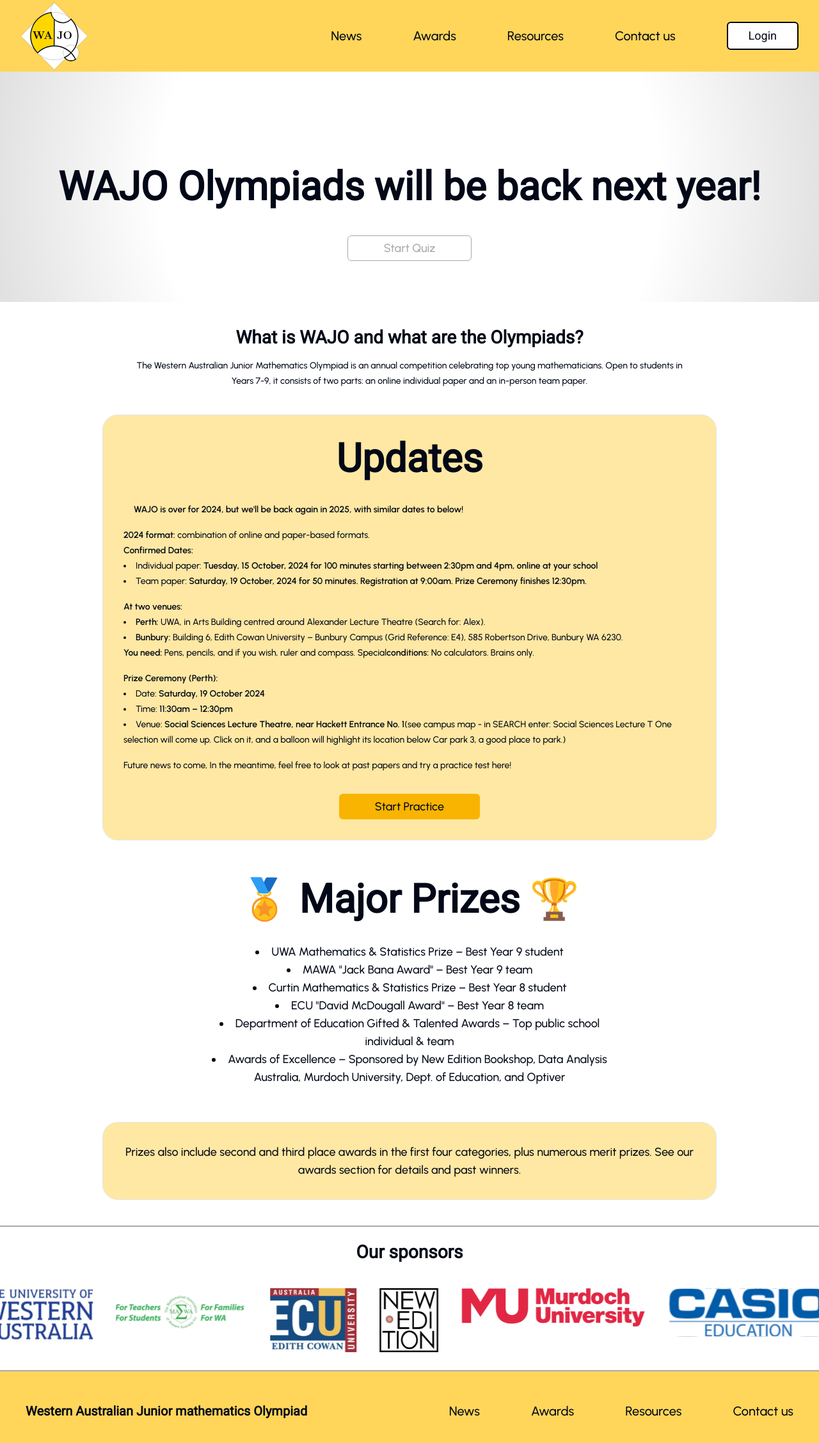
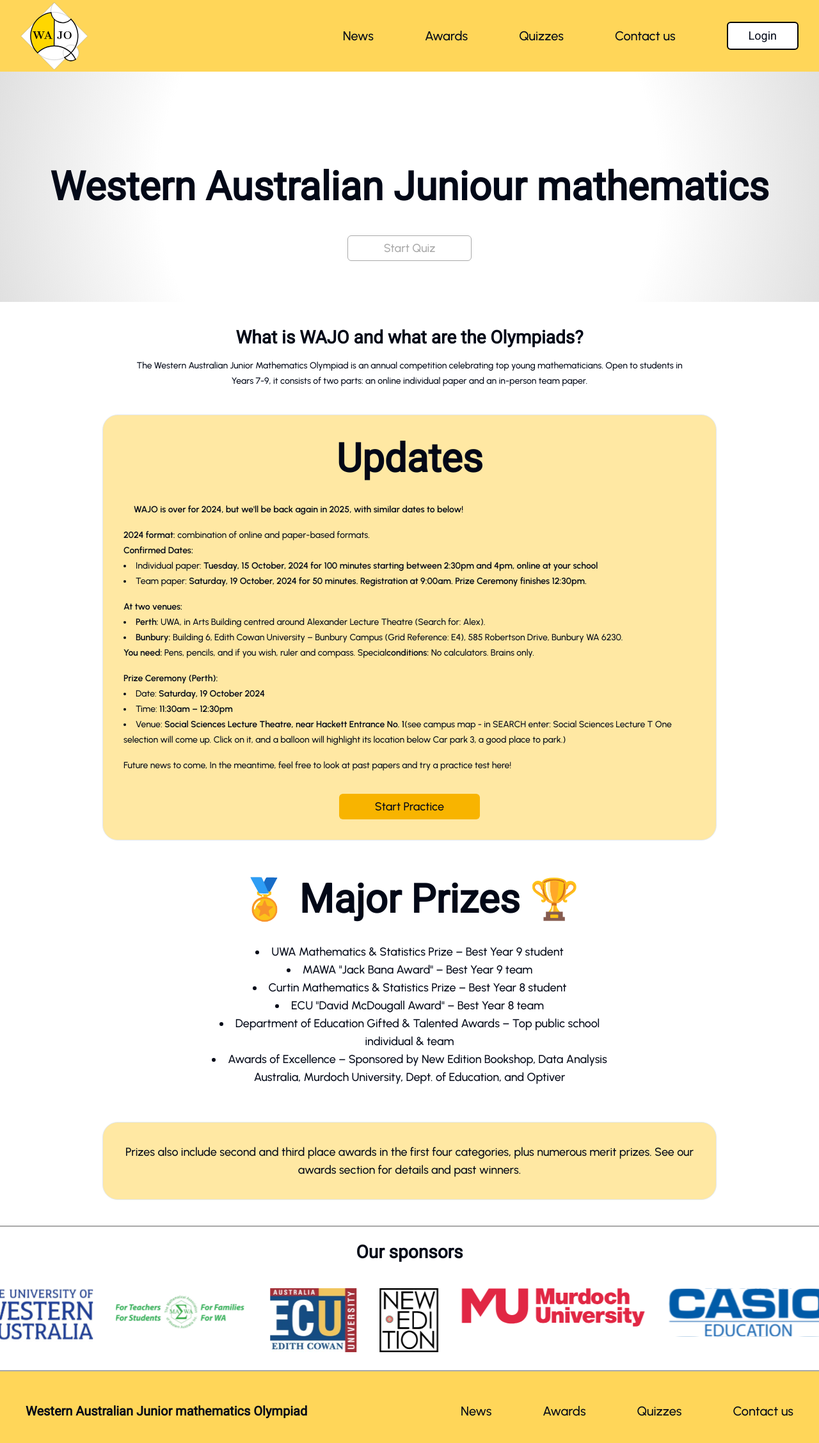
Before and after one commit to codersforcauses/wajo, a Next.js app in the folder client/: page / in a window 1280 px wide. Shown: the top 2256 px of the page at 64% size. Built offline with nearby package versions, Linux system fonts and the light colour scheme; no server answers.

Commit message:
updated navbar to have routing to quiz page and homepage

```diff
--- a/client/src/components/navbar.tsx
+++ b/client/src/components/navbar.tsx
@@ -17,17 +17,19 @@ export default function Navbar() {
     <nav className="flex h-28 bg-[--nav-background]">
       <div className="container mx-auto flex items-center">
         <div className="flex-auto">
+          <Link href="/">
             <Image
               src="/wajo_white.svg"
               alt="WAJO logo with white background"
               width={105}
               height={105}
             />
+          </Link>
         </div>
         <div className="flex flex-shrink items-center justify-between gap-20 text-xl font-medium max-md:hidden">
           <Link href="/news">News</Link>
           <Link href="/awards">Awards</Link>
-          <Link href="/resources">Resources</Link>
+          <Link href="/quiz">Quizzes</Link>
           <Link href="/contact">Contact us</Link>
           {isLoggedIn ? (
             <Button
--- a/client/src/components/ui/footer.tsx
+++ b/client/src/components/ui/footer.tsx
@@ -16,8 +16,8 @@ export default function Footer() {
         <Link href="/awards" className="hover:animate-bounce">
           Awards
         </Link>
-        <Link href="/resources" className="hover:animate-bounce">
-          Resources
+        <Link href="/quiz" className="hover:animate-bounce">
+          Quizzes
         </Link>
         <Link href="/contact" className="hover:animate-bounce">
           Contact us
--- a/client/src/components/ui/mobilenav.tsx
+++ b/client/src/components/ui/mobilenav.tsx
@@ -25,12 +25,14 @@ export default function MobileNav() {
           <div className="flex h-full w-full grow flex-col border border-red-500 bg-zinc-50 p-5">
             {/* <div className="mx-auto"> */}
             <Drawer.Title className="mx-5 flex justify-between border border-green-500 text-base text-zinc-900">
+              <Link href="/">
                 <Image
                   src="wajo_white.svg"
                   alt="WAJO logo with white background"
                   width={105}
                   height={105}
                 />
+              </Link>
               <Drawer.Close>
                 <X />
               </Drawer.Close>
@@ -38,7 +40,7 @@ export default function MobileNav() {
             <Drawer.Description className="mb-2 flex flex-col items-center justify-center gap-4 text-zinc-600">
               <Link href="/news">News</Link>
               <Link href="/awards">Awards</Link>
-              <Link href="/resources">Resources</Link>
+              <Link href="/quiz">Quizzes</Link>
               <Link href="/contact">Contact us</Link>
               <LoginModal>
                 <Button
--- a/client/src/pages/index.tsx
+++ b/client/src/pages/index.tsx
@@ -24,7 +24,8 @@ function HomePage() {
             "radial-gradient(circle, rgba(255,255,255,1) 0%, rgba(255,255,255,1) 59%, rgba(224,224,224,1) 100%)",
         }}
       >
-        <h1>WAJO Olympiads will be back next year!</h1>
+        {/* <h1>WAJO Olympiads will be back in the coming!</h1> */}
+        <h1>Western Australian Juniour mathematics</h1>
         <Button variant="inactive" onClick={() => router.push("/quiz")}>
           {" "}
           {/* the url needs to be changed */}
--- a/client/src/pages/quiz/index.tsx
+++ b/client/src/pages/quiz/index.tsx
@@ -1,6 +1,7 @@
 // import Layout from "@/components/layout";
 import { useEffect } from "react";
 
+import { PublicPage } from "@/components/layout";
 import DateTimeDisplay from "@/components/ui/date-format";
 import HorizontalCard from "@/components/ui/horizontal-card";
 import { WaitingLoader } from "@/components/ui/loading";
@@ -20,6 +21,15 @@ import {
  * The list of quizzes are fetched from the database as an array of JSONs.
  * Each quiz is one of three categories: upcoming competition, past questions and solutions, and practice tests.
  */
+
+export default function PageConfig() {
+  return (
+    <PublicPage>
+      <QuizPage />
+    </PublicPage>
+  );
+}
+
 const QuizPage = () => {
   const {
     data: quizData,
@@ -137,9 +147,3 @@ function QuizCard({
     </section>
   );
 }
-
-// QuizPage.getLayout = (page: ReactElement) => {
-//   return <Layout isPublic={true}>{page}</Layout>;
-// };
-
-export default QuizPage;
```
Lines whose indentation alone changed are shown as unchanged.
